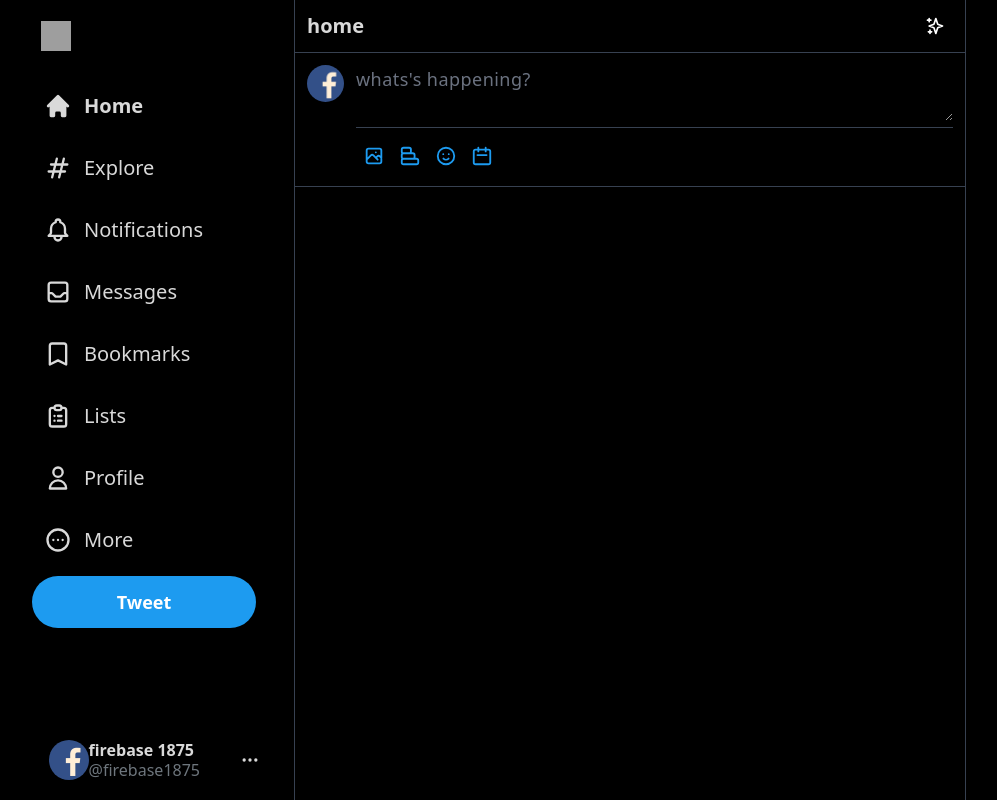
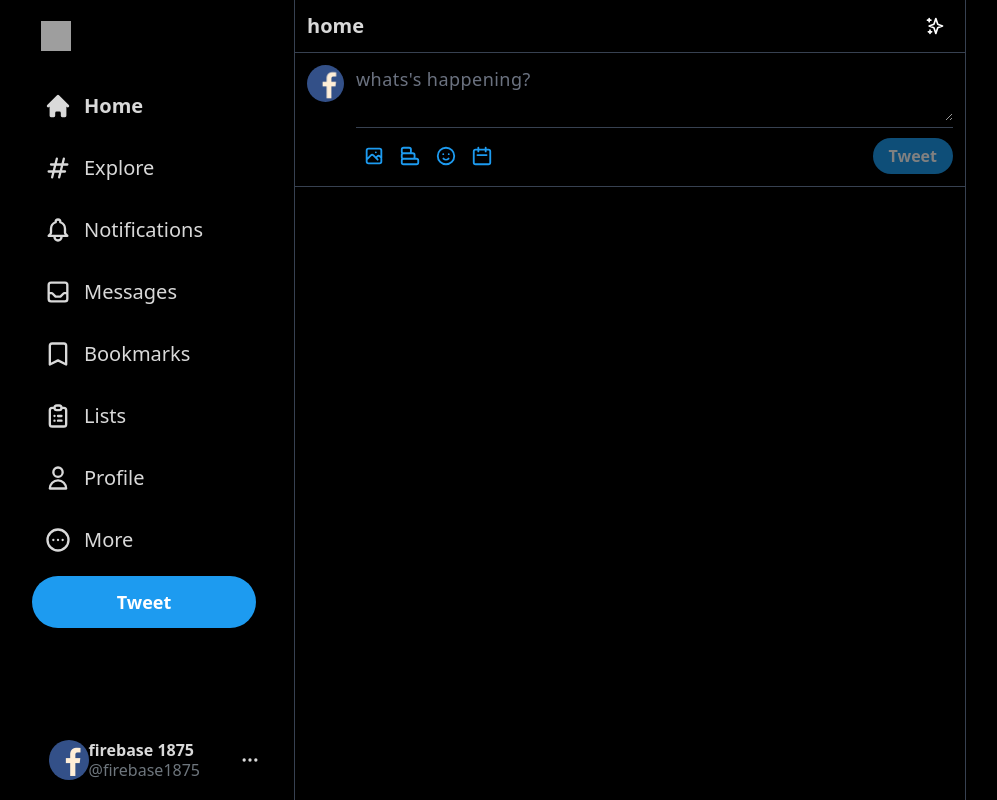
Before and after one commit to 2WBA123/Next-JS-Project-, a Next.js app: page / in a window 1280 px wide. Shown: the whole page, without its empty margins (76-1073 px from the left). Built offline with nearby package versions, Linux system fonts and the light colour scheme; grey boxes are pictures that could not be loaded.

Commit message:
inputsall

```diff
--- a/components/Input.js
+++ b/components/Input.js
@@ -14,8 +14,33 @@
   const [input, setInput] = useState("");
   const [selected, setSelected] = useState(null);
   const filePickerRef = useRef(null);
-  const [showEmojis,setShowEmojis]=useState(false)
-  const addImageToPost = ()=>{}
+  const [showEmojis, setShowEmojis] = useState(false);
+  const [loading, setLoading] = useState(false);
+
+  const addImageToPost = (e) => {
+    const reader = new FileReader();
+    if (e.target.files[0]) {
+      reader.readAsDataURL(e.target.files[0]);
+    }
+    console.log("pic")
+    reader.onload = (readerEvent) => {
+      setSelected(readerEvent.target.result);
+    };
+  };
+
+  const sendPost = () =>{
+      if(loading) return;
+      setLoading(true);
+  }
+
+  const addEmoji = (e) => {
+    let sym = e.unified.split("-");
+    let codesArray = [];
+    sym.forEach((el) => codesArray.push("0x" + el));
+    let emoji = String.fromCodePoint(...codesArray);
+    setInput(input + emoji);
+  };
+
   return (
     <div className={`border-b border-gray-700 p-3 flex space-x-3 `}>
       <div>
@@ -24,7 +49,7 @@
       </div>
 
       <div className="w-full divide-y divide-gray-700 ">
-        <div className={``}>
+        <div className={`${selected && "pb-7"} ${input && "space-y-2.5"}`}>
           <textarea
             value={input}
             rows="2"
@@ -36,7 +61,7 @@
             selected && (
               <div className="relative">
                 <div className="absolute w-8 h-8 bg-[#15181c] hover:bg-[#272c26] bg-opacity-75 rounded-full flex items-center
-                justify-center top-1 left-1 cursor-pointer" onClick={()=>setSelected(null)}>
+                justify-center top-1 left-1 cursor-pointer" onClick={() => setSelected(null)}>
                   <XIcon className="text-white h-5" />
                 </div>
                 <img src={selected} alt="" className="rounded-2xl max-h-80 object-contain " />
@@ -45,11 +70,12 @@
           }
 
         </div>
+        {!loading && (
           <div className="flex items-center justify-between pt-2.5">
           <div className="flex items-center">
-                <div className="icon" onClick={()=>filePickerRef.current.click()}>
-                   <PhotographIcon className="h-[22px] text-[#1d9bf0]"/>
-                   <input type="file" onChange={addImageToPost} hidden ref={filePickerRef}/>
+            <div className="icon" onClick={() => filePickerRef.current.click()}>
+              <PhotographIcon className="h-[22px] text-[#1d9bf0]" />
+              <input type="file" onChange={addImageToPost} hidden ref={filePickerRef} />
             </div>
 
             <div className="icon rotate-90">
@@ -77,7 +103,15 @@
               />
             )}
           </div>
+          <button className="bg-[#1d9bf0] text-white rounded-full
+               px-4 py-1.5
+              font-bold shadow-md hover:bg-[#1a8cd8]
+               disabled:hover:bg-[#1d9bf0] disabled:opacity-50
+                disabled:cursor-default" disabled={!input.trim() && !selected}
+                // onClick={sendPost}
+                >Tweet</button>
         </div>
+        )}
       </div>
     </div>
   )
```
Lines whose indentation alone changed are shown as unchanged.
